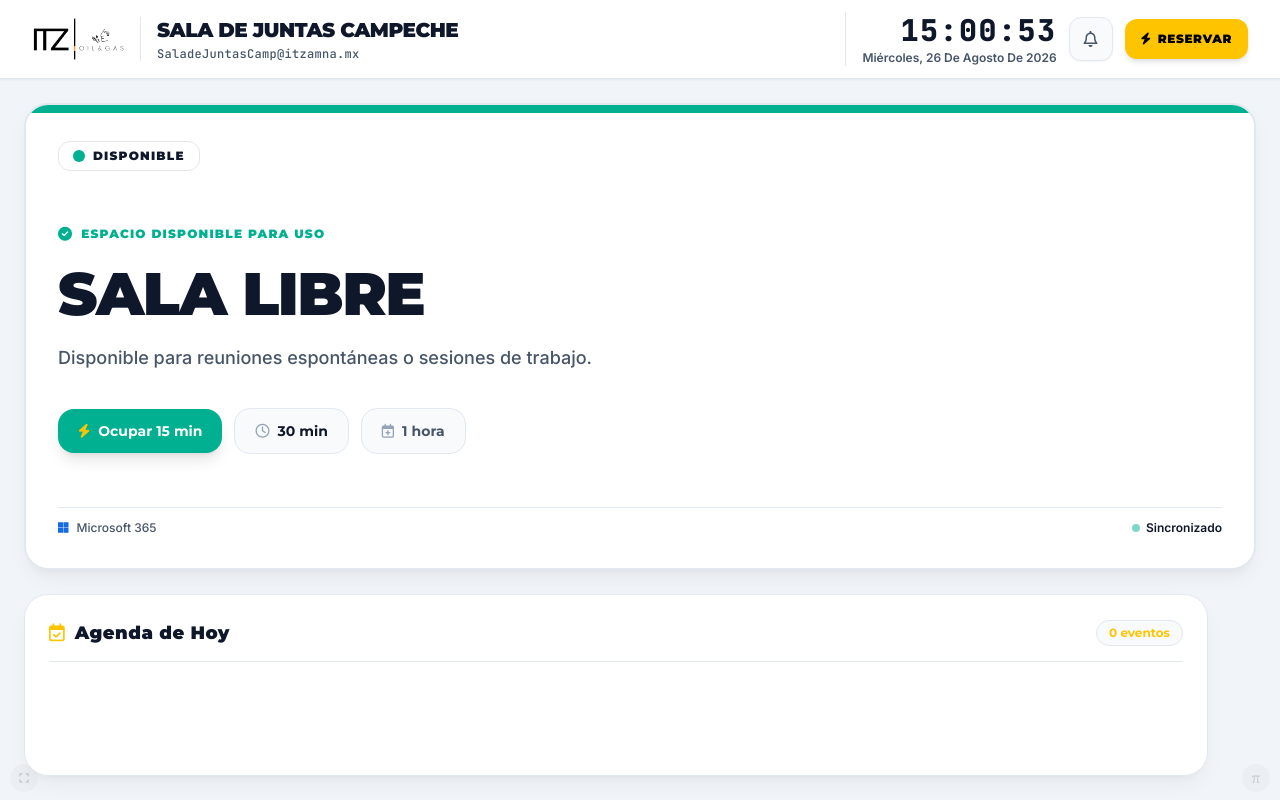
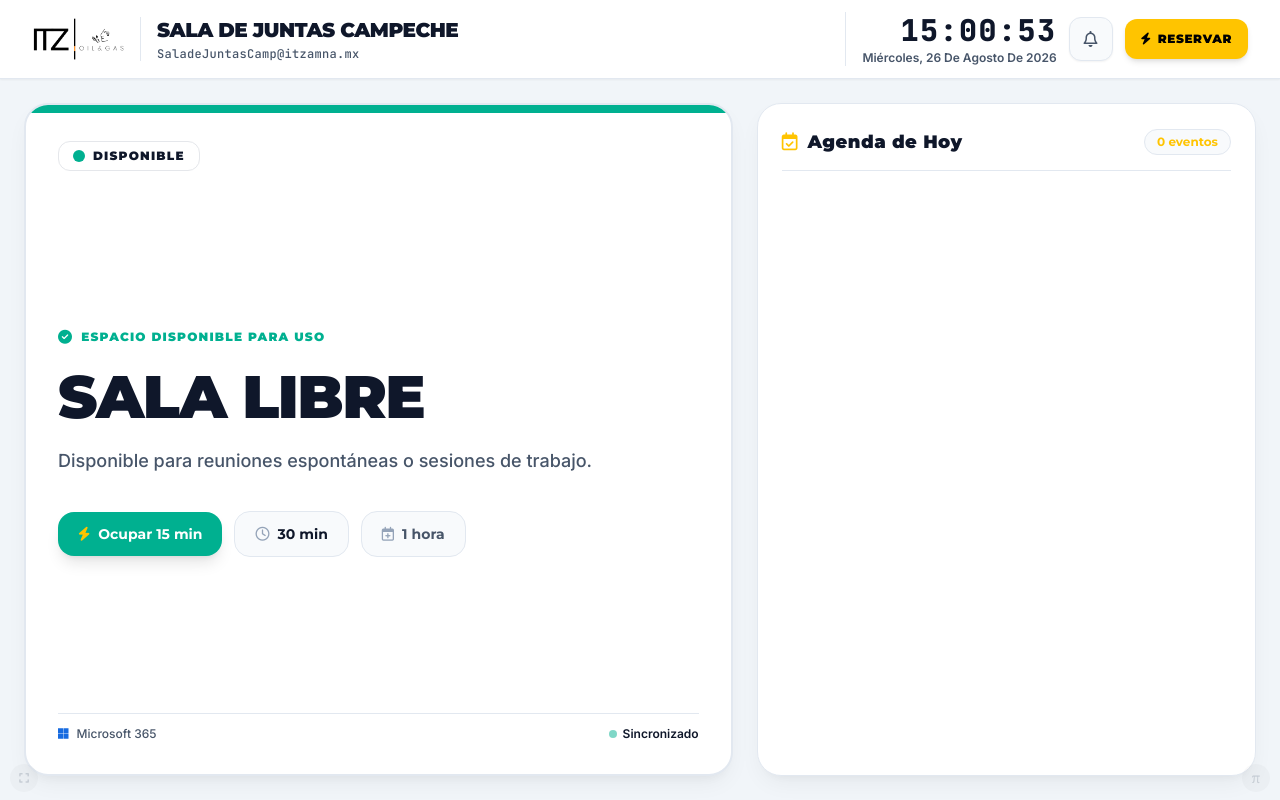
Before and after one commit to iamblanquet/roomdisplay, a website: page public/index.html in a window 1280 px wide. Drawn offline with nearby package versions, Linux system fonts and the light colour scheme; no server answers.

Commit message:
fix: corregir grid de 12 columnas para que los 2 paneles estén en paralelo en desktop y móviles horizontales

```diff
--- a/public/index.html
+++ b/public/index.html
@@ -41,7 +41,7 @@
       }
     }
   </script>
-  <link rel="stylesheet" href="styles.css">
+  <link rel="stylesheet" href="styles.css?v=2.5">
   <link rel="stylesheet" href="https://cdnjs.cloudflare.com/ajax/libs/font-awesome/6.5.1/css/all.min.css">
 </head>
 <body class="h-full flex flex-col overflow-hidden font-sans select-none antialiased theme-dark" id="bodyRoot">
--- a/public/styles.css
+++ b/public/styles.css
@@ -212,14 +212,16 @@ body.theme-light #modalSettings .overflow-y-auto::-webkit-scrollbar-thumb {
    -------------------------------------------------------------------------- */
 main.kiosk-grid-container {
   display: grid !important;
-  grid-template-columns: 7fr 5fr !important;
+  grid-template-columns: repeat(12, minmax(0, 1fr)) !important;
   gap: 1.5rem !important;
   padding: 1.5rem !important;
   height: calc(100vh - 78px) !important;
   overflow: hidden !important;
+  width: 100% !important;
 }
 
 .hero-section {
+  grid-column: span 7 / span 7 !important;
   display: flex !important;
   flex-direction: column !important;
   justify-content: space-between !important;
@@ -228,6 +230,7 @@ main.kiosk-grid-container {
 }
 
 .agenda-section {
+  grid-column: span 5 / span 5 !important;
   display: flex !important;
   flex-direction: column !important;
   height: 100% !important;
--- a/public/sw.js
+++ b/public/sw.js
@@ -1,4 +1,4 @@
-const CACHE_NAME = 'itz-kiosk-v1.2';
+const CACHE_NAME = 'itz-kiosk-v2.5';
 const STATIC_ASSETS = [
   '/',
   '/index.html',
```
